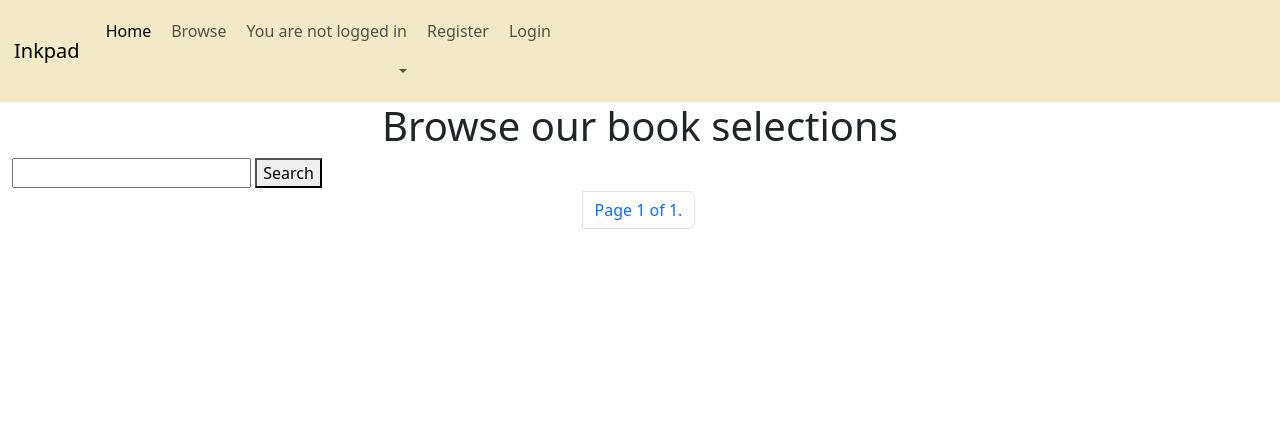
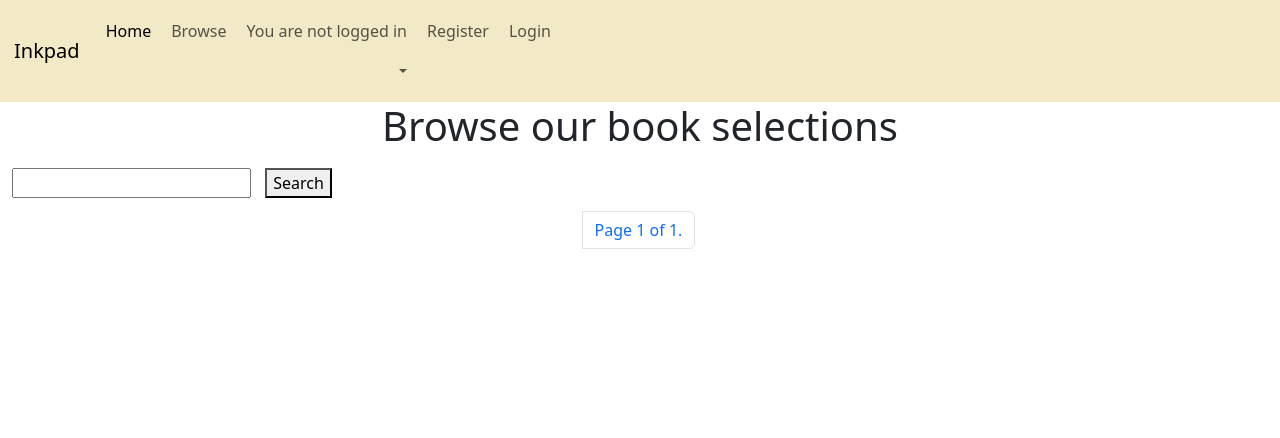
Before and after one commit to DanilleH22/inkpad_book, a Django app: page /browse/ in a window 1280 px wide. Shown: the top 438 px of the page. Run offline with Django 3.2, Linux system fonts and the light colour scheme; data that the repository does not hold is empty; parts of the project's set-up code (start-up, migrations or seed data) failed here and were passed over; some libraries are stand-ins or nearby versions.

Commit message:
Styled button margin

```diff
--- a/static/css/style.css
+++ b/static/css/style.css
@@ -5,6 +5,11 @@ a {
     text-decoration: none;
     color: #484747;
     margin: 3px 2px;
+}
+
+
+button {
+    margin: 10px;
 }
 
 /* image card sizes */
@@ -18,6 +23,7 @@ a {
 .card  {
     margin: 15px;
 }
+
 
 
 /* ------- Base.html --------- */
```
